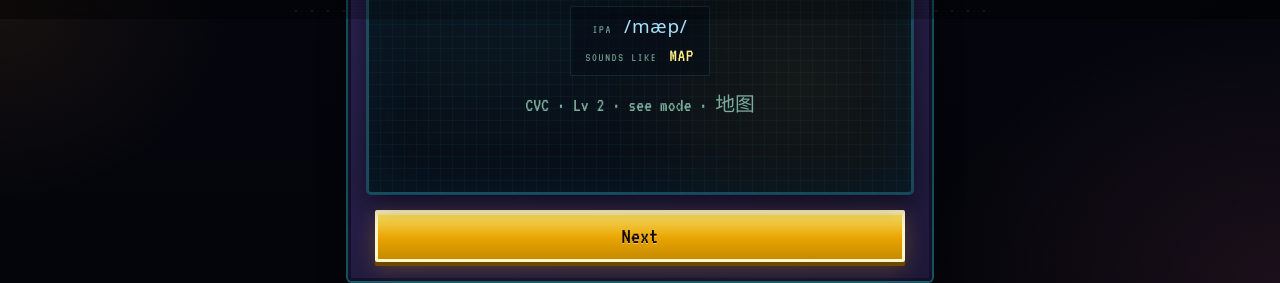
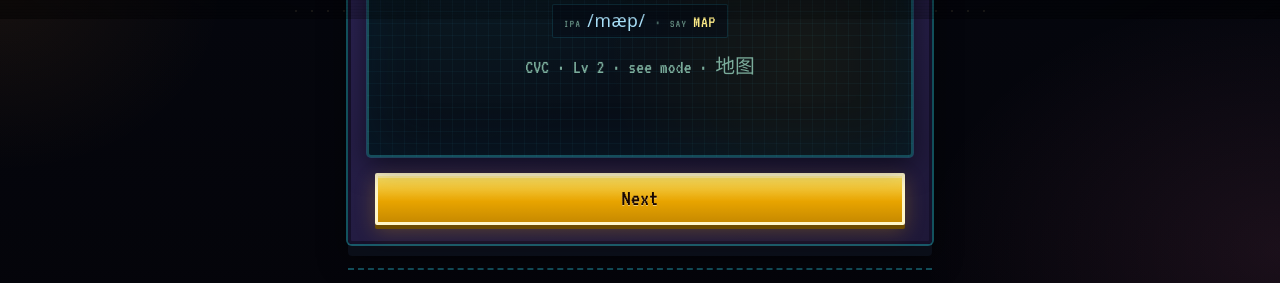
Before and after one commit to liukai/kids_space, a plain HTML site: page flashcards/index.html in a window 1280 px wide. Shown: the part 781-1064 px from the top of the page. Drawn offline with Linux system fonts and the light colour scheme.

Commit message:
Compact pronunciation to one line (IPA · Say)

```diff
--- a/flashcards/app.js
+++ b/flashcards/app.js
@@ -1067,13 +1067,12 @@
   var elWordPeekPronunciation = document.getElementById(
     "word-peek-pronunciation"
   );
-  var elWordPeekPronLineIpa = document.getElementById(
-    "word-peek-pron-line-ipa"
+  var elWordPeekPronIpaSeg = document.getElementById("word-peek-pron-ipa-seg");
+  var elWordPeekPronMid = document.getElementById("word-peek-pron-mid");
+  var elWordPeekPronRespellSeg = document.getElementById(
+    "word-peek-pron-respell-seg"
   );
   var elWordPeekPronIpa = document.getElementById("word-peek-pron-ipa");
-  var elWordPeekPronLineRespell = document.getElementById(
-    "word-peek-pron-line-respell"
-  );
   var elWordPeekPronRespell = document.getElementById(
     "word-peek-pron-respell"
   );
@@ -1223,9 +1222,10 @@
       );
     fillPronunciationUi(
       elWordPeekPronunciation,
-      elWordPeekPronLineIpa,
+      elWordPeekPronIpaSeg,
+      elWordPeekPronMid,
+      elWordPeekPronRespellSeg,
       elWordPeekPronIpa,
-      elWordPeekPronLineRespell,
       elWordPeekPronRespell,
       item
     );
@@ -1393,9 +1393,10 @@
   var elMetaLine = document.getElementById("card-meta-line");
   var elMetaRate = document.getElementById("card-meta-rate");
   var elCardPronunciation = document.getElementById("card-pronunciation");
-  var elCardPronLineIpa = document.getElementById("card-pron-line-ipa");
+  var elCardPronIpaSeg = document.getElementById("card-pron-ipa-seg");
+  var elCardPronMid = document.getElementById("card-pron-mid");
+  var elCardPronRespellSeg = document.getElementById("card-pron-respell-seg");
   var elCardPronIpa = document.getElementById("card-pron-ipa");
-  var elCardPronLineRespell = document.getElementById("card-pron-line-respell");
   var elCardPronRespell = document.getElementById("card-pron-respell");
   var elDeckHint = document.getElementById("deck-hint");
   var elPointsVal = document.getElementById("points-val");
@@ -1416,12 +1417,21 @@
   var elCheat = document.getElementById("btn-cheat");
   var elLoadError = document.getElementById("load-error");
 
-  function fillPronunciationUi(wrap, lineIpa, textIpa, lineResp, textResp, item) {
+  function fillPronunciationUi(
+    wrap,
+    segIpa,
+    mid,
+    segResp,
+    textIpa,
+    textResp,
+    item
+  ) {
     if (!wrap) return;
     if (!item) {
       wrap.hidden = true;
-      if (lineIpa) lineIpa.hidden = true;
-      if (lineResp) lineResp.hidden = true;
+      if (segIpa) segIpa.hidden = true;
+      if (mid) mid.hidden = true;
+      if (segResp) segResp.hidden = true;
       if (textIpa) textIpa.textContent = "";
       if (textResp) textResp.textContent = "";
       return;
@@ -1430,29 +1440,32 @@
     var resp = String(item.respelling != null ? item.respelling : "").trim();
     if (!ipa && !resp) {
       wrap.hidden = true;
-      if (lineIpa) lineIpa.hidden = true;
-      if (lineResp) lineResp.hidden = true;
+      if (segIpa) segIpa.hidden = true;
+      if (mid) mid.hidden = true;
+      if (segResp) segResp.hidden = true;
       if (textIpa) textIpa.textContent = "";
       if (textResp) textResp.textContent = "";
       return;
     }
     wrap.hidden = false;
-    if (lineIpa && textIpa) {
-      lineIpa.hidden = !ipa;
+    if (segIpa && textIpa) {
+      segIpa.hidden = !ipa;
       textIpa.textContent = ipa;
     }
-    if (lineResp && textResp) {
-      lineResp.hidden = !resp;
+    if (segResp && textResp) {
+      segResp.hidden = !resp;
       textResp.textContent = resp;
     }
+    if (mid) mid.hidden = !(ipa && resp);
   }
 
   function applyPronunciationToCard(item) {
     fillPronunciationUi(
       elCardPronunciation,
-      elCardPronLineIpa,
+      elCardPronIpaSeg,
+      elCardPronMid,
+      elCardPronRespellSeg,
       elCardPronIpa,
-      elCardPronLineRespell,
       elCardPronRespell,
       item
     );
--- a/flashcards/index.html
+++ b/flashcards/index.html
@@ -163,14 +163,15 @@
           </div>
 
           <div id="card-pronunciation" class="flashcard__pronunciation" hidden>
-            <div id="card-pron-line-ipa" class="flashcard__pron-line" hidden>
+            <span id="card-pron-ipa-seg" class="flashcard__pron-seg" hidden>
               <span class="flashcard__pron-label">IPA</span>
               <span id="card-pron-ipa" class="flashcard__pron-ipa"></span>
-            </div>
-            <div id="card-pron-line-respell" class="flashcard__pron-line" hidden>
-              <span class="flashcard__pron-label">Sounds like</span>
+            </span>
+            <span id="card-pron-mid" class="flashcard__pron-mid" hidden aria-hidden="true">·</span>
+            <span id="card-pron-respell-seg" class="flashcard__pron-seg" hidden>
+              <span class="flashcard__pron-label">Say</span>
               <span id="card-pron-respell" class="flashcard__pron-respell"></span>
-            </div>
+            </span>
           </div>
 
           <div id="spell-zone" class="flashcard__spell" hidden>
@@ -312,14 +313,15 @@
         <span id="word-peek-emoji" class="flashcard__emoji" aria-hidden="true"></span>
         <p id="word-peek-word" class="flashcard__word"></p>
         <div id="word-peek-pronunciation" class="flashcard__pronunciation word-peek-modal__pron" hidden>
-          <div id="word-peek-pron-line-ipa" class="flashcard__pron-line" hidden>
+          <span id="word-peek-pron-ipa-seg" class="flashcard__pron-seg" hidden>
             <span class="flashcard__pron-label">IPA</span>
             <span id="word-peek-pron-ipa" class="flashcard__pron-ipa"></span>
-          </div>
-          <div id="word-peek-pron-line-respell" class="flashcard__pron-line" hidden>
-            <span class="flashcard__pron-label">Sounds like</span>
+          </span>
+          <span id="word-peek-pron-mid" class="flashcard__pron-mid" hidden aria-hidden="true">·</span>
+          <span id="word-peek-pron-respell-seg" class="flashcard__pron-seg" hidden>
+            <span class="flashcard__pron-label">Say</span>
             <span id="word-peek-pron-respell" class="flashcard__pron-respell"></span>
-          </div>
+          </span>
         </div>
         <div id="word-peek-meta" class="flashcard__meta word-peek-modal__meta">
           <span id="word-peek-meta-line" class="flashcard__meta-line"></span>
--- a/flashcards/styles.css
+++ b/flashcards/styles.css
@@ -1143,37 +1143,45 @@ body::after {
 }
 
 .flashcard__pronunciation {
-  margin: 0.4rem auto 0;
-  padding: 0.32rem 0.65rem;
+  margin: 0.3rem auto 0;
+  padding: 0.2rem 0.5rem;
   max-width: 100%;
   box-sizing: border-box;
   border-radius: var(--radius-pill);
   background: rgba(6, 12, 22, 0.55);
   border: 1px solid rgba(51, 228, 255, 0.14);
   display: flex;
-  flex-direction: column;
-  align-items: center;
-  gap: 0.22rem;
-}
-
-.flashcard__pron-line {
-  display: flex;
+  flex-direction: row;
   flex-wrap: wrap;
   align-items: baseline;
   justify-content: center;
-  gap: 0.35rem 0.55rem;
-  font-size: 0.82rem;
-  line-height: 1.3;
+  gap: 0.2rem 0.4rem;
+  font-size: 0.78rem;
+  line-height: 1.25;
   text-align: center;
 }
 
+.flashcard__pron-seg {
+  display: inline-flex;
+  flex-wrap: wrap;
+  align-items: baseline;
+  gap: 0.18rem 0.28rem;
+}
+
+.flashcard__pron-mid {
+  color: var(--muted);
+  opacity: 0.55;
+  user-select: none;
+  font-weight: 400;
+}
+
 .flashcard__pron-label {
-  font-size: 0.55rem;
+  font-size: 0.5rem;
   font-weight: 400;
   text-transform: uppercase;
-  letter-spacing: 0.14em;
+  letter-spacing: 0.12em;
   color: var(--muted);
-  opacity: 0.88;
+  opacity: 0.85;
   flex: 0 0 auto;
 }
 
@@ -1187,21 +1195,21 @@ body::after {
     ui-serif,
     Georgia,
     serif;
-  font-size: 0.86rem;
+  font-size: 0.8rem;
   color: #a8dff8;
+  letter-spacing: 0.03em;
+  font-weight: 400;
+}
+
+.flashcard__pron-respell {
+  font-size: 0.78rem;
+  color: var(--crt-amber-hot);
   letter-spacing: 0.04em;
   font-weight: 400;
 }
 
-.flashcard__pron-respell {
-  font-size: 0.84rem;
-  color: var(--crt-amber-hot);
-  letter-spacing: 0.05em;
-  font-weight: 400;
-}
-
 .word-peek-modal__pron {
-  margin: 0.35rem 0 0.2rem;
+  margin: 0.28rem 0 0.12rem;
 }
 
 .flashcard__spell {
```
